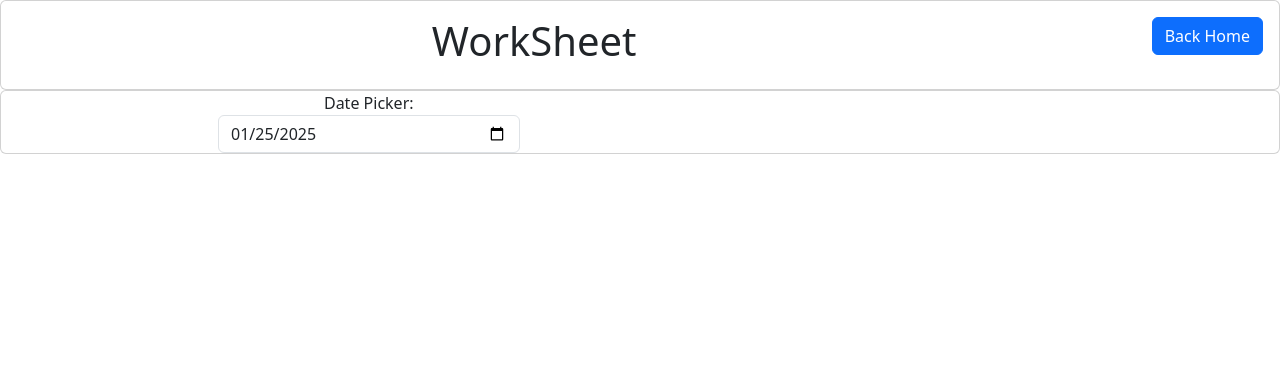
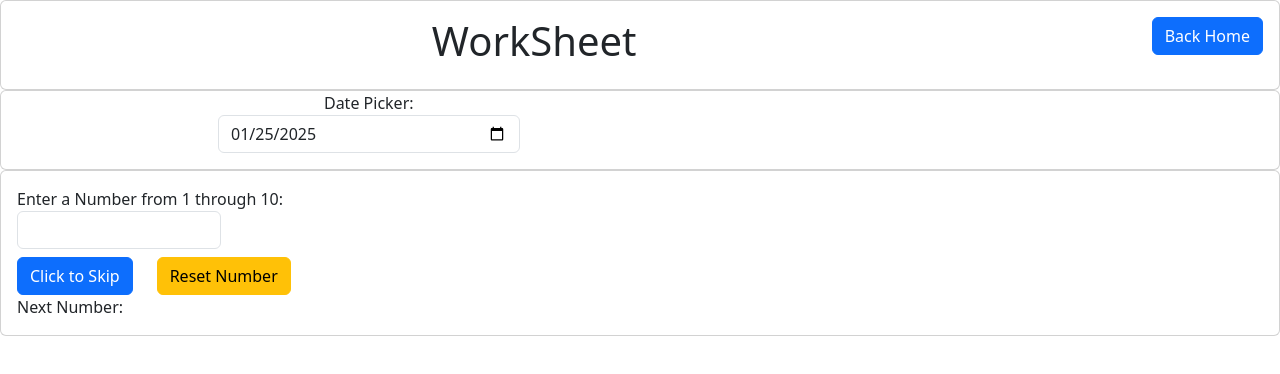
Before and after one commit to alfonso-ivan-carrillo/my-angular-application, an Angular app: page /my-worksheet in a window 1280 px wide. Shown: the top 374 px of the page. Built offline with nearby package versions, Linux system fonts and the light colour scheme.

Commit message:
skip number question

```diff
--- a/src/app/my-worksheet/my-worksheet.component.html
+++ b/src/app/my-worksheet/my-worksheet.component.html
@@ -5,10 +5,9 @@
         <h1>WorkSheet</h1>
       </div>
       <div class="col-2 text-end">
-                <button class="btn btn-primary"
-                    (click)="routeToPage('/')"
-                    >
-                    Back Home</button>
+        <button class="btn btn-primary" (click)="routeToPage('/')">
+          Back Home
+        </button>
       </div>
     </div>
   </div>
@@ -17,7 +16,7 @@
 <div class="card">
   <div class="row">
     <div class="col-2"></div>
-        <div class="col-3 text-center">
+    <div class="col-3 text-center mb-3">
       <label>Date Picker:</label><br />
       <input
         type="Date"
@@ -28,3 +27,32 @@
     </div>
   </div>
 </div>
+
+<div class="card">
+  <div class="card-body">
+    <div class="row">
+      <div class="col-6 text-start">
+        <label>Enter a Number from 1 through 10:</label><br />
+        <div class="col-4 mb-2">
+          <input
+            type="number"
+            class="form-control"
+            [(ngModel)]="skipNumber"
+          />
+        </div>
+        <button class="btn btn-primary me-4"
+            (click)="skipThisNumber(skipNumber)"
+        >Click to Skip</button>
+        <button
+        class="btn btn-warning"
+        (click)="skipNumber = 0; nextNumber = 0"
+        >Reset Number</button>
+         <br />
+        <span class="col-6">
+            <span>Next Number: {{ nextNumber }} </span>
+        </span>
+      </div>
+
+    </div>
+  </div>
+</div>
--- a/src/app/my-worksheet/my-worksheet.component.ts
+++ b/src/app/my-worksheet/my-worksheet.component.ts
@@ -9,6 +9,9 @@ import { Router } from '@angular/router';
 })
 export class MyWorksheetComponent {
   testDate: string = new Date().toISOString().split('T')[0];
+
+  skipNumber: number;
+  nextNumber: number;
 
   constructor(private router: Router) {}
 
@@ -57,8 +60,30 @@ export class MyWorksheetComponent {
     console.log(utcDate);
   }
 
+  skipThisNumber(skipNumber: any) {
+    const numArray = [1, 2, 3, 4, 5, 6, 7, 8, 9, 10];
 
+    if (typeof skipNumber != 'number') {
+      alert('Please enter a number!');
+    }
 
-
-
+    const indexNum = numArray.findIndex((num) => num === skipNumber);
+    console.log(indexNum);
+    if (indexNum !== -1 && indexNum < numArray.length - 1) {
+      this.nextNumber = numArray[indexNum + 1];
+      console.log(`Next number is ${this.nextNumber}.`);
+    } else if(indexNum == numArray.length -1) {
+      this.nextNumber = numArray[0]
+    }else {
+      alert('Number not found.');
+    }
+    // for(const num of numArray){
+    //   if(num == skipNumber){
+    //     this.nextNumber = num + 1;
+    //     console.log(this.nextNumber);
+    //   } else {
+    //     console.log('Number not found');
+    //   }
+    // }
+  }
 }
```
Lines whose indentation alone changed are shown as unchanged.
